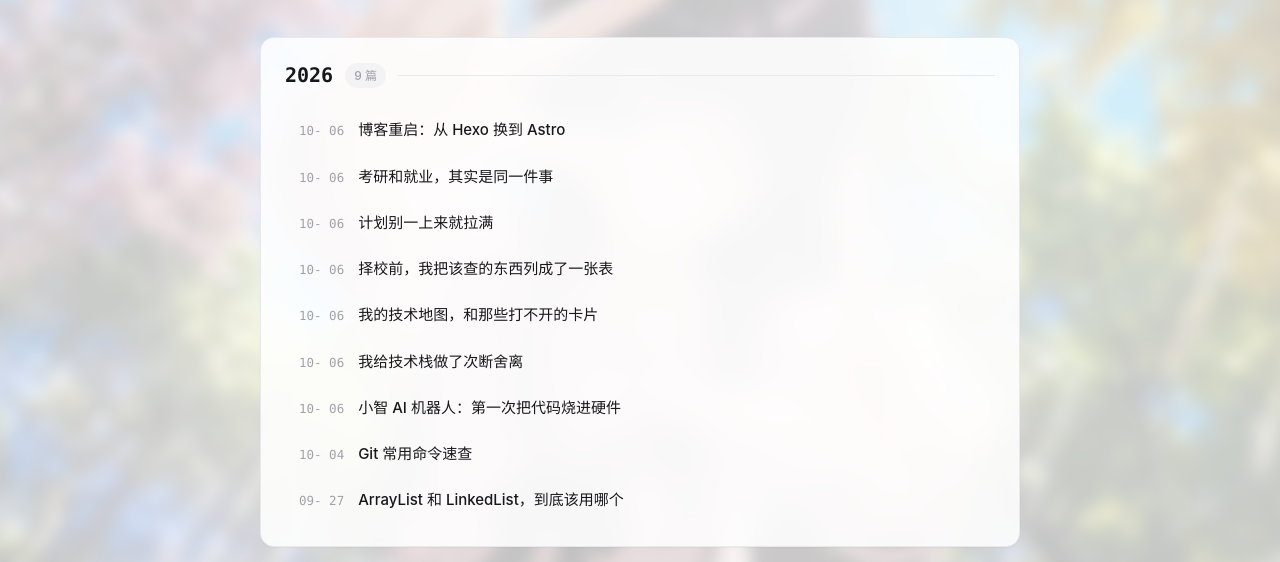
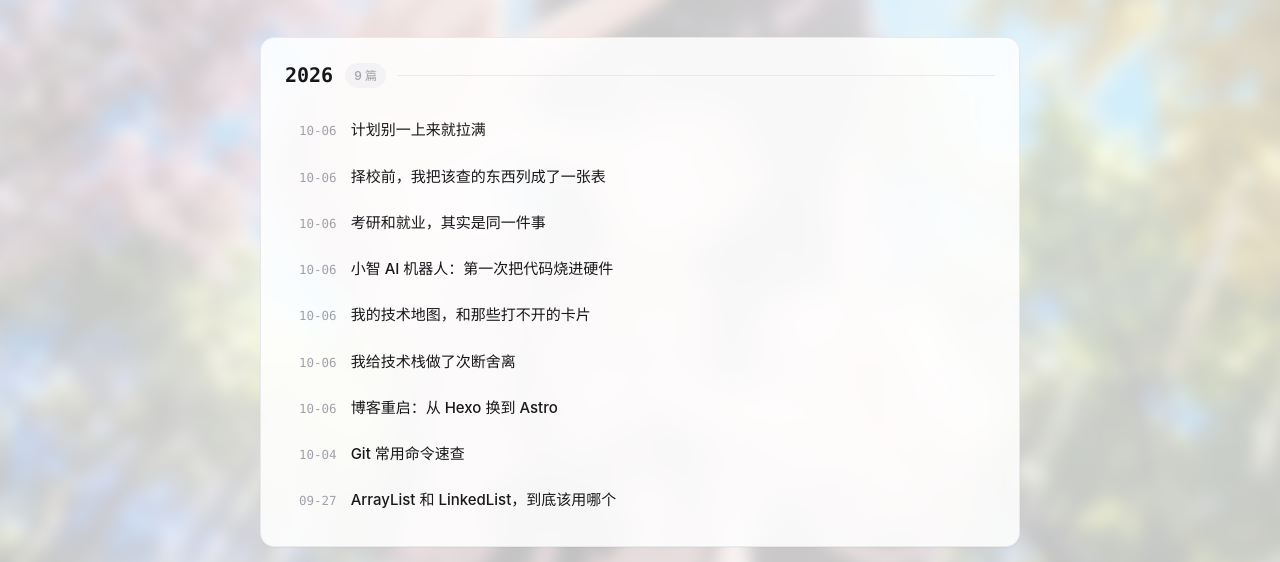
Before and after one commit to zhanghanboke/zhanghanboke.github.io, an Astro site: page /archive in a window 1280 px wide. Shown: the part 235-797 px from the top of the page. Built offline with nearby package versions, Linux system fonts and the light colour scheme; Astro itself is replaced by a stand-in of ours; no server answers.

Commit message:
修复归档同日文章排序 + 关于页补上考研方向
归档排序：
- 同一天发布的文章之前是按【文件名首字母】排的 —— date 只精确到「日」时
  时间戳完全相同，稳定排序退化成内容加载器的路径字母序，结果当天最早写的
  反而顶在最前面，同一系列的文章也被打散
- 改为在 date 里带上写作时刻，排序回到真实的写作顺序

日期时区（与上一条必须配套）：
- 日期格式化统一锁东八区（Asia/Shanghai），不再用 getFullYear/getMonth/getDate
- 原因：本地是 UTC+8、GitHub Actions 是 UTC，带时刻的 date 在云端构建时
  凌晨那档会算成前一天（实测 2026-01-01T02:00+08:00 → 2025-12-31）
- archive.astro 改用 formatShort()，消掉内联的日期拼接（该函数此前从未被调用）
- Footer 的 © 年份同样改为锁时区取值

文档：
- README 的 frontmatter 说明补上「同一天发多篇要带时分」，以及锁时区的原因；
  并提示 tags 里含数字要加引号

关于页：
- 「在做」由「为 2027 暑期实习做准备」改为「准备考研（408 与数学），
  同时做项目、写博客」，与站上已发布的考研线文章保持一致

```diff
--- a/src/components/Footer.astro
+++ b/src/components/Footer.astro
@@ -1,8 +1,10 @@
 ---
 import { SITE } from '../site.config';
 import Icon from './Icon.astro';
+import { formatYear } from '../utils/post';
 
-const year = new Date().getFullYear();
+/* 用东八区取年份：构建机是 UTC 时，跨年那几小时会算成前一年 */
+const year = formatYear(new Date());
 const range = year > SITE.since ? `${SITE.since}–${year}` : `${SITE.since}`;
 ---
 
--- a/src/content/posts/blog-restart-with-astro.md
+++ b/src/content/posts/blog-restart-with-astro.md
@@ -1,6 +1,6 @@
 ---
 title: 博客重启：从 Hexo 换到 Astro
-date: 2026-10-06
+date: '2026-10-06T20:17:00+08:00'
 tags: [Astro, 博客, 前端]
 category: 折腾
 description: 四年前搭的 Hexo 博客，源码早就丢了，只剩一堆生成的 HTML。这次干脆推倒重来，换成 Astro 从头写一遍。
--- a/src/content/posts/kaoyan-408-feeds-interview.md
+++ b/src/content/posts/kaoyan-408-feeds-interview.md
@@ -1,6 +1,6 @@
 ---
 title: 考研和就业，其实是同一件事
-date: 2026-10-06
+date: '2026-10-06T22:39:00+08:00'
 tags: [考研, "408"]
 category: 考研
 description: 我一度以为考研会耽误技术积累。后来把 408 四门课和后端面试考点摆在一起对照，发现这个纠结根本不成立。
--- a/src/content/posts/kaoyan-progressive-overload.md
+++ b/src/content/posts/kaoyan-progressive-overload.md
@@ -1,6 +1,6 @@
 ---
 title: 计划别一上来就拉满
-date: 2026-10-06
+date: '2026-10-06T22:41:00+08:00'
 tags: [考研, 学习方法]
 category: 考研
 description: 排考研计划时最容易犯的错，是第一天就按满负荷排。换成"渐进加载"之后，断链的次数少了很多。
--- a/src/content/posts/kaoyan-school-selection-checklist.md
+++ b/src/content/posts/kaoyan-school-selection-checklist.md
@@ -1,6 +1,6 @@
 ---
 title: 择校前，我把该查的东西列成了一张表
-date: 2026-10-06
+date: '2026-10-06T22:40:00+08:00'
 tags: [考研, 择校]
 category: 考研
 description: 择校不是看排名，是查字段。这十一格里，有三格直接决定你要不要报这所学校。
--- a/src/content/posts/my-tech-map-obsidian.md
+++ b/src/content/posts/my-tech-map-obsidian.md
@@ -1,6 +1,6 @@
 ---
 title: 我的技术地图，和那些打不开的卡片
-date: 2026-10-06
+date: '2026-10-06T22:36:00+08:00'
 tags: [成长, Obsidian]
 category: 技术笔记
 description: 我给自己画过一张技术地图，看起来什么都有。后来才发现，地图不等于走过的地方。
--- a/src/content/posts/tech-stack-declutter.md
+++ b/src/content/posts/tech-stack-declutter.md
@@ -1,6 +1,6 @@
 ---
 title: 我给技术栈做了次断舍离
-date: 2026-10-06
+date: '2026-10-06T22:35:00+08:00'
 tags: [成长, Java]
 category: 技术笔记
 description: 一度想同时学五门语言，直到我给每一门都划了一条"停止线"。
--- a/src/content/posts/xiaozhi-ai-robot.md
+++ b/src/content/posts/xiaozhi-ai-robot.md
@@ -1,6 +1,6 @@
 ---
 title: 小智 AI 机器人：第一次把代码烧进硬件
-date: 2026-10-06
+date: '2026-10-06T22:37:00+08:00'
 tags: [成长, ESP32]
 category: 折腾
 description: 大一那年，我在桌上攒出了一个会说话的盒子。过程中有一半时间在怀疑是不是线没插好。
--- a/src/pages/about.astro
+++ b/src/pages/about.astro
@@ -46,7 +46,7 @@ import { SITE } from '../site.config';
           </li>
           <li>
             <span class="fact-label">在做</span>
-            <span class="fact-value">学习、做项目，为 2027 暑期实习做准备</span>
+            <span class="fact-value">准备考研（408 与数学），同时做项目、写博客</span>
           </li>
           <li>
             <span class="fact-label">坐标</span>
--- a/src/pages/archive.astro
+++ b/src/pages/archive.astro
@@ -2,7 +2,7 @@
 import { getCollection } from 'astro:content';
 import BaseLayout from '../layouts/BaseLayout.astro';
 import Icon from '../components/Icon.astro';
-import { groupByYear } from '../utils/post';
+import { formatShort, groupByYear } from '../utils/post';
 
 const posts = (await getCollection('posts', ({ data }) => !data.draft)).sort(
   (a, b) => b.data.date.getTime() - a.data.date.getTime()
@@ -38,10 +38,7 @@ const groups = groupByYear(posts);
             <ul class="archive-list">
               {group.posts.map((post) => (
                 <li class="archive-item">
-                  <span class="archive-date">
-                    {String(post.data.date.getMonth() + 1).padStart(2, '0')}-
-                    {String(post.data.date.getDate()).padStart(2, '0')}
-                  </span>
+                  <span class="archive-date">{formatShort(post.data.date)}</span>
                   <a class="archive-link" href={`/posts/${post.id}/`}>
                     {post.data.title}
                   </a>
--- a/src/utils/post.ts
+++ b/src/utils/post.ts
@@ -1,18 +1,40 @@
 import type { CollectionEntry } from 'astro:content';
 
-/** 统一日期格式：2026-10-06 */
+/**
+ * 日期一律按东八区格式化，**不跟随构建机的本地时区**。
+ *
+ * 为什么必须锁时区：本地开发是 UTC+8，GitHub Actions 是 UTC。
+ * frontmatter 的 date 一旦带时刻（如 2026-10-06T02:00:00+08:00），
+ * 用 getFullYear()/getMonth()/getDate() 取值就会跟着构建机走 ——
+ * 云端构建出来的日期可能比本地少一天（凌晨发布的文章尤其明显）。
+ * 锁定 Asia/Shanghai 后两边结果完全一致。
+ *
+ * 附带好处：下面这组函数只依赖 formatToParts，不再散落 getXxx() 调用，
+ * 以后要改时区只动一个常量。
+ */
+const TIME_ZONE = 'Asia/Shanghai';
+
+/* en-CA 的短日期格式恰好就是 YYYY-MM-DD */
+const isoDay = new Intl.DateTimeFormat('en-CA', {
+  timeZone: TIME_ZONE,
+  year: 'numeric',
+  month: '2-digit',
+  day: '2-digit',
+});
+
+/** 统一日期格式：2026-10-06（按东八区） */
 export function formatDate(date: Date): string {
-  const y = date.getFullYear();
-  const m = String(date.getMonth() + 1).padStart(2, '0');
-  const d = String(date.getDate()).padStart(2, '0');
-  return `${y}-${m}-${d}`;
+  return isoDay.format(date);
 }
 
 /** 归档页用的「10-06」短日期 */
 export function formatShort(date: Date): string {
-  const m = String(date.getMonth() + 1).padStart(2, '0');
-  const d = String(date.getDate()).padStart(2, '0');
-  return `${m}-${d}`;
+  return formatDate(date).slice(5);
+}
+
+/** 取年份数字（按东八区），归档分组用 */
+export function formatYear(date: Date): number {
+  return Number(formatDate(date).slice(0, 4));
 }
 
 /** 把 Markdown 正文压成一段纯文本摘要 */
@@ -61,7 +83,7 @@ export function groupByYear(posts: CollectionEntry<'posts'>[]) {
   const map = new Map<number, CollectionEntry<'posts'>[]>();
 
   for (const post of posts) {
-    const year = post.data.date.getFullYear();
+    const year = formatYear(post.data.date);
     if (!map.has(year)) map.set(year, []);
     map.get(year)!.push(post);
   }
```
Also changed, not shown: README.md.
